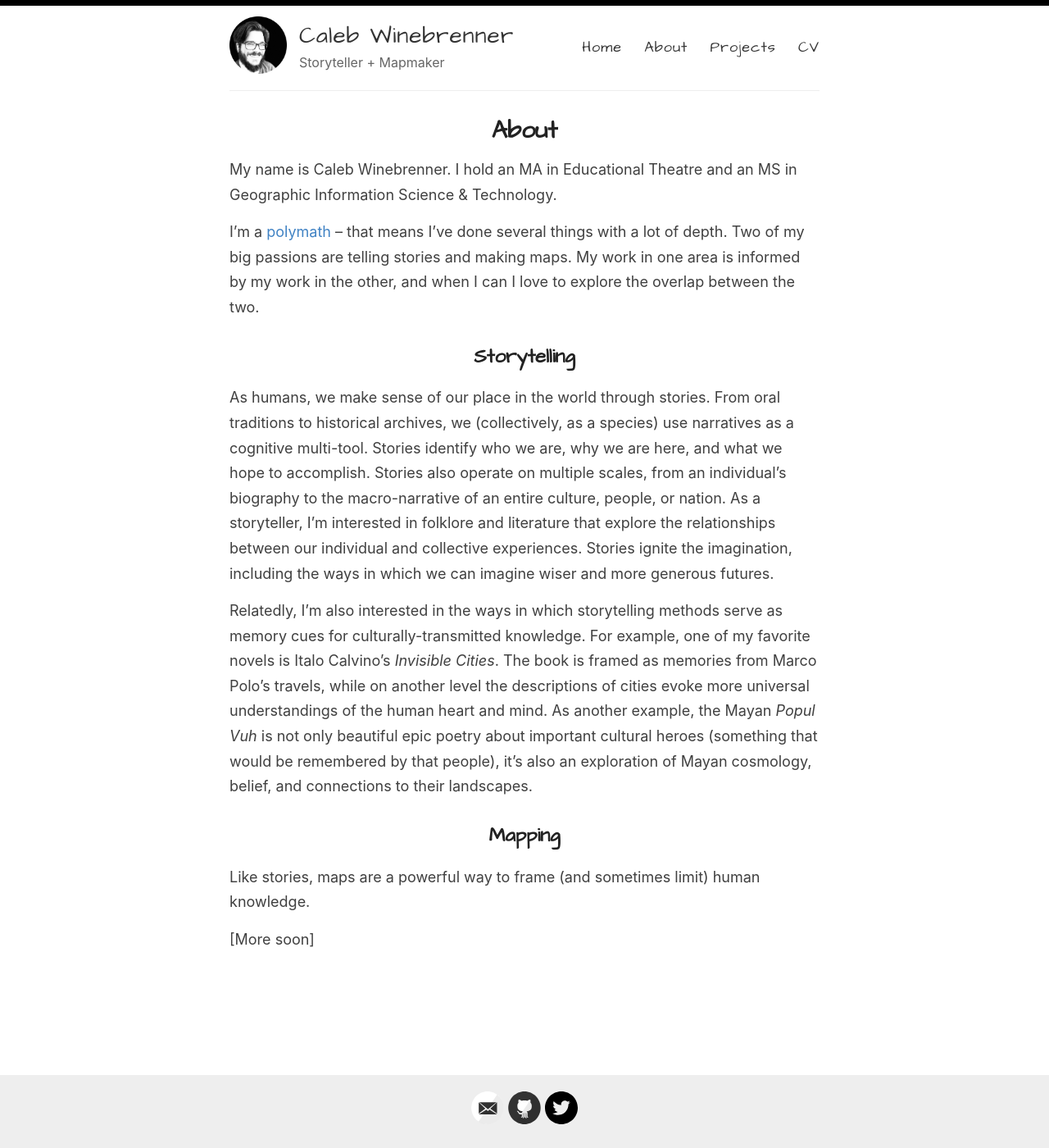
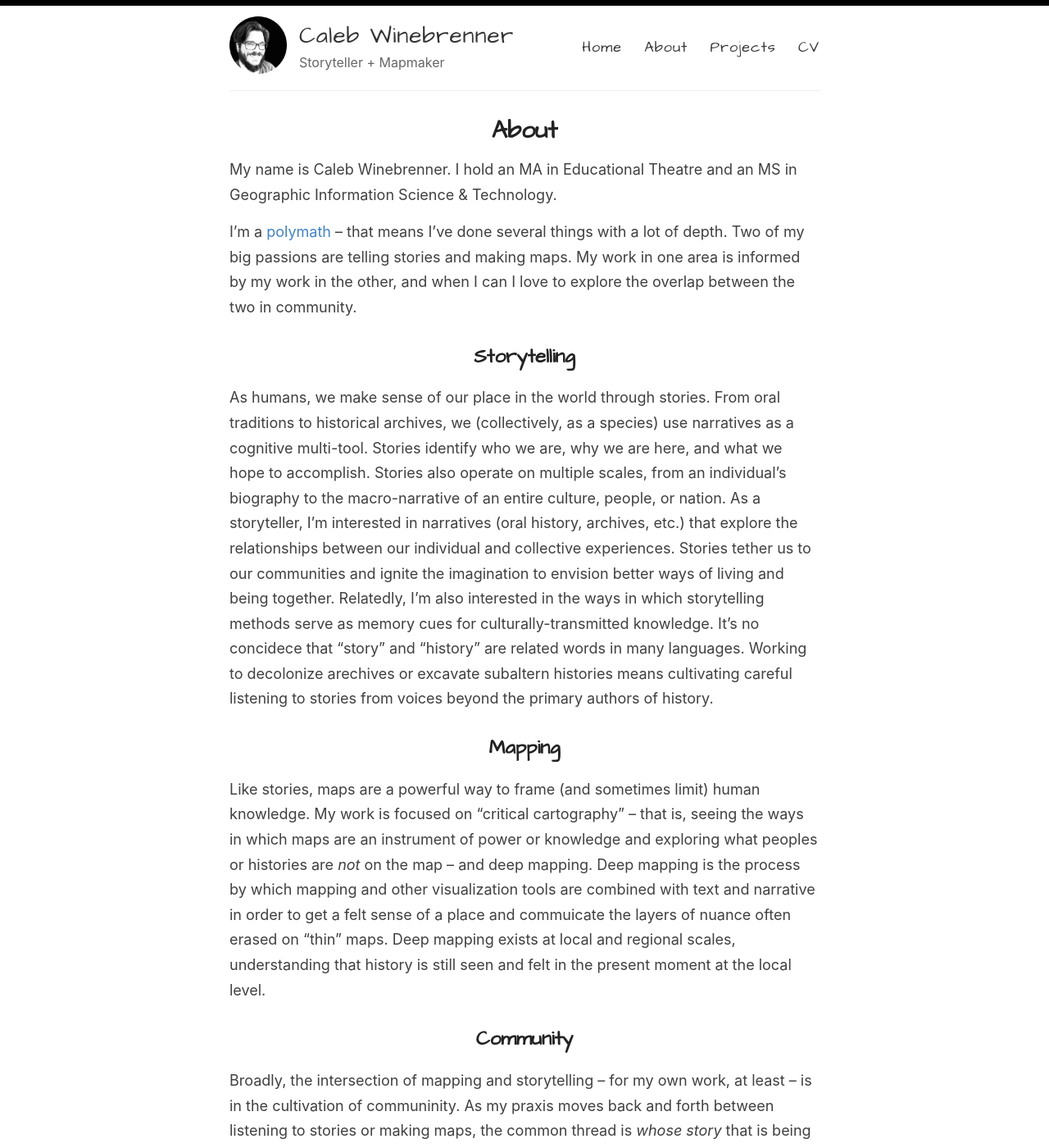
Before and after one commit to mappist/mappist.github.io, a Jekyll site: the page built from _pages/about.md, in a window 1280 px wide and 1400 px high. Shown: the whole window at 82% size. Built offline with Jekyll 4.4.1, drawn with Linux system fonts in a browser that asks for light colours; some of the changed text lies outside the part shown.

Commit message:
Update about.md

```diff
--- a/_pages/about.md
+++ b/_pages/about.md
@@ -6,16 +6,16 @@ permalink: /about/
 
 My name is Caleb Winebrenner. I hold an MA in Educational Theatre and an MS in Geographic Information Science & Technology.
 
-I'm a [polymath](https://en.wikipedia.org/wiki/Polymath) -- that means I've done several things with a lot of depth. Two of my big passions are telling stories and making maps. My work in one area is informed by my work in the other, and when I can I love to explore the overlap between the two.
+I'm a [polymath](https://en.wikipedia.org/wiki/Polymath) -- that means I've done several things with a lot of depth. Two of my big passions are telling stories and making maps. My work in one area is informed by my work in the other, and when I can I love to explore the overlap between the two in community.
 
 ## Storytelling
 
-As humans, we make sense of our place in the world through stories. From oral traditions to historical archives, we (collectively, as a species) use narratives as a cognitive multi-tool. Stories identify who we are, why we are here, and what we hope to accomplish. Stories also operate on multiple scales, from an individual's biography to the macro-narrative of an entire culture, people, or nation. As a storyteller, I'm interested in folklore and literature that explore the relationships between our individual and collective experiences. Stories ignite the imagination, including the ways in which we can imagine wiser and more generous futures.
-
-Relatedly, I'm also interested in the ways in which storytelling methods serve as memory cues for culturally-transmitted knowledge. For example, one of my favorite novels is Italo Calvino's _Invisible Cities_. The book is framed as memories from Marco Polo's travels, while on another level the descriptions of cities evoke more universal understandings of the human heart and mind. As another example, the Mayan _Popul Vuh_ is not only beautiful epic poetry about important cultural heroes (something that would be remembered by that people), it's also an exploration of Mayan cosmology, belief, and connections to their landscapes.
+As humans, we make sense of our place in the world through stories. From oral traditions to historical archives, we (collectively, as a species) use narratives as a cognitive multi-tool. Stories identify who we are, why we are here, and what we hope to accomplish. Stories also operate on multiple scales, from an individual's biography to the macro-narrative of an entire culture, people, or nation. As a storyteller, I'm interested in narratives (oral history, archives, etc.) that explore the relationships between our individual and collective experiences. Stories tether us to our communities and ignite the imagination to envision better ways of living and being together. Relatedly, I'm also interested in the ways in which storytelling methods serve as memory cues for culturally-transmitted knowledge. It's no concidece that "story" and "history" are related words in many languages. Working to decolonize arechives or excavate subaltern histories means cultivating careful listening to stories from voices beyond the primary authors of history.
 
 ## Mapping
 
-Like stories, maps are a powerful way to frame (and sometimes limit) human knowledge.
+Like stories, maps are a powerful way to frame (and sometimes limit) human knowledge. My work is focused on "critical cartography" -- that is, seeing the ways in which maps are an instrument of power or knowledge and exploring what peoples or histories are *not* on the map -- and deep mapping. Deep mapping is the process by which mapping and other visualization tools are combined with text and narrative in order to get a felt sense of a place and commuicate the layers of nuance often erased on "thin" maps. Deep mapping exists at local and regional scales, understanding that history is still seen and felt in the present moment at the local level.
 
-[More soon]
+## Community
+
+Broadly, the intersection of mapping and storytelling -- for my own work, at least -- is in the cultivation of communinity. As my praxis moves back and forth between listening to stories or making maps, the common thread is *whose story* that is being mapped. In this way, my work both with story and with mapping is in service of humanizing broader social concerns like ecological justice, food systems, or education.
```
